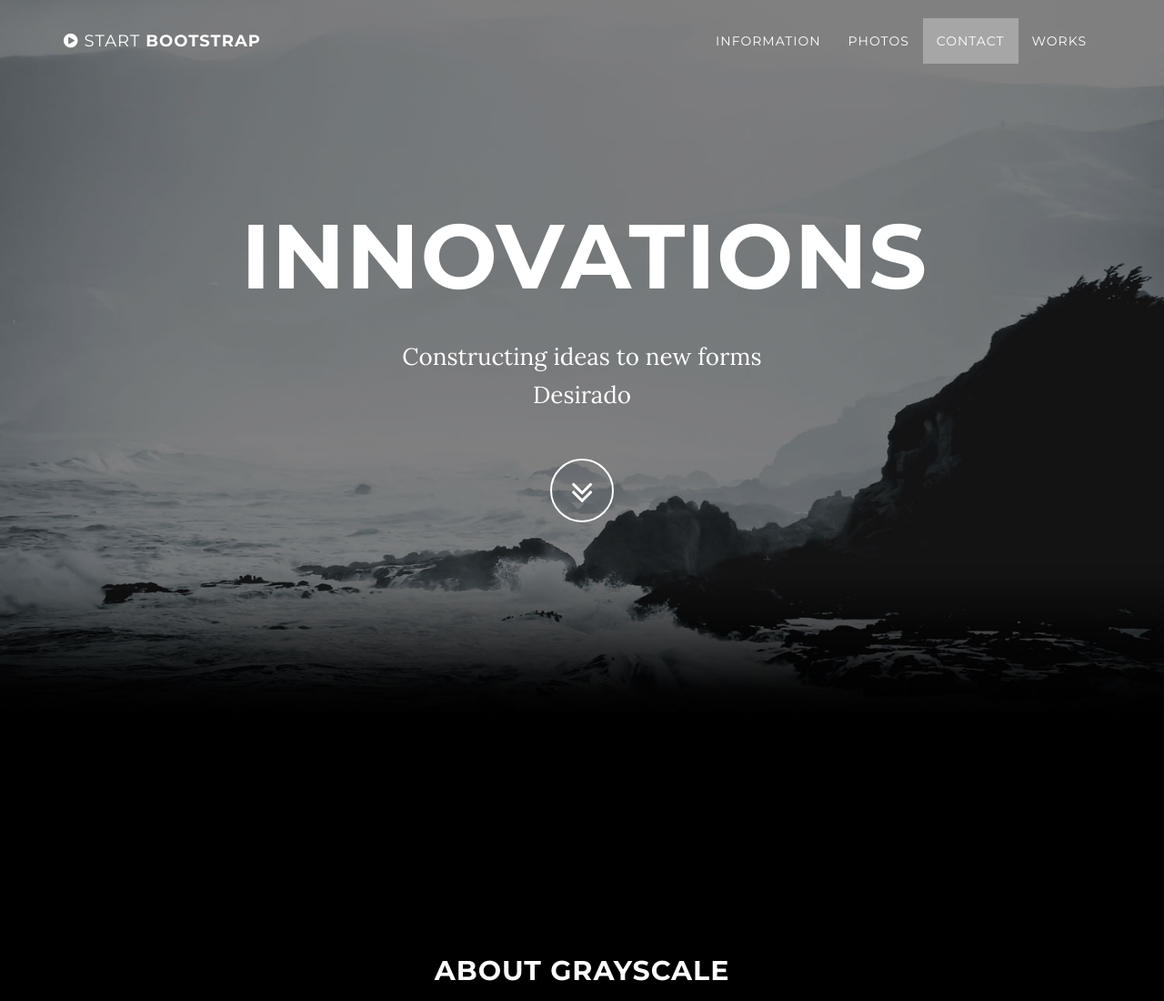
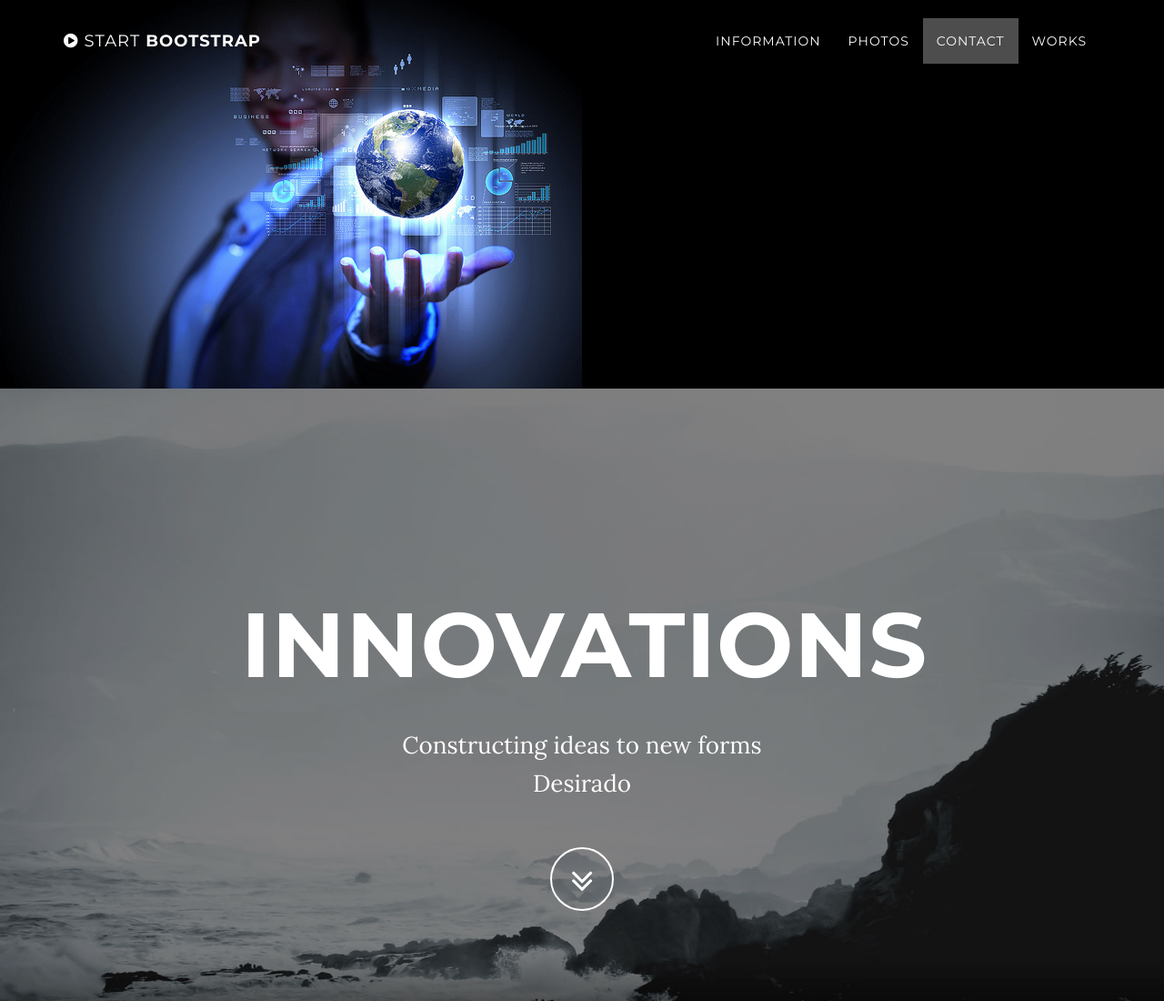
Before and after one commit to cyconne/Des, a website: page index.html in a window 1280 px wide. Shown: the top 1100 px of the page at 91% size. Drawn offline with nearby package versions, Linux system fonts and the light colour scheme; some packages are replaced by stand-ins of ours.

Commit message:
Update index.html

```diff
--- a/index.html
+++ b/index.html
@@ -18,6 +18,7 @@
     <link href="vendor/font-awesome/css/font-awesome.min.css" rel="stylesheet" type="text/css">
     <link href="https://fonts.googleapis.com/css?family=Lora:400,700,400italic,700italic" rel="stylesheet" type="text/css">
     <link href="https://fonts.googleapis.com/css?family=Montserrat:400,700" rel="stylesheet" type="text/css">
+    <img src="img/1.png" alt="">
 
     <!-- Theme CSS -->
     <link href="css/grayscale.min.css" rel="stylesheet">
```
